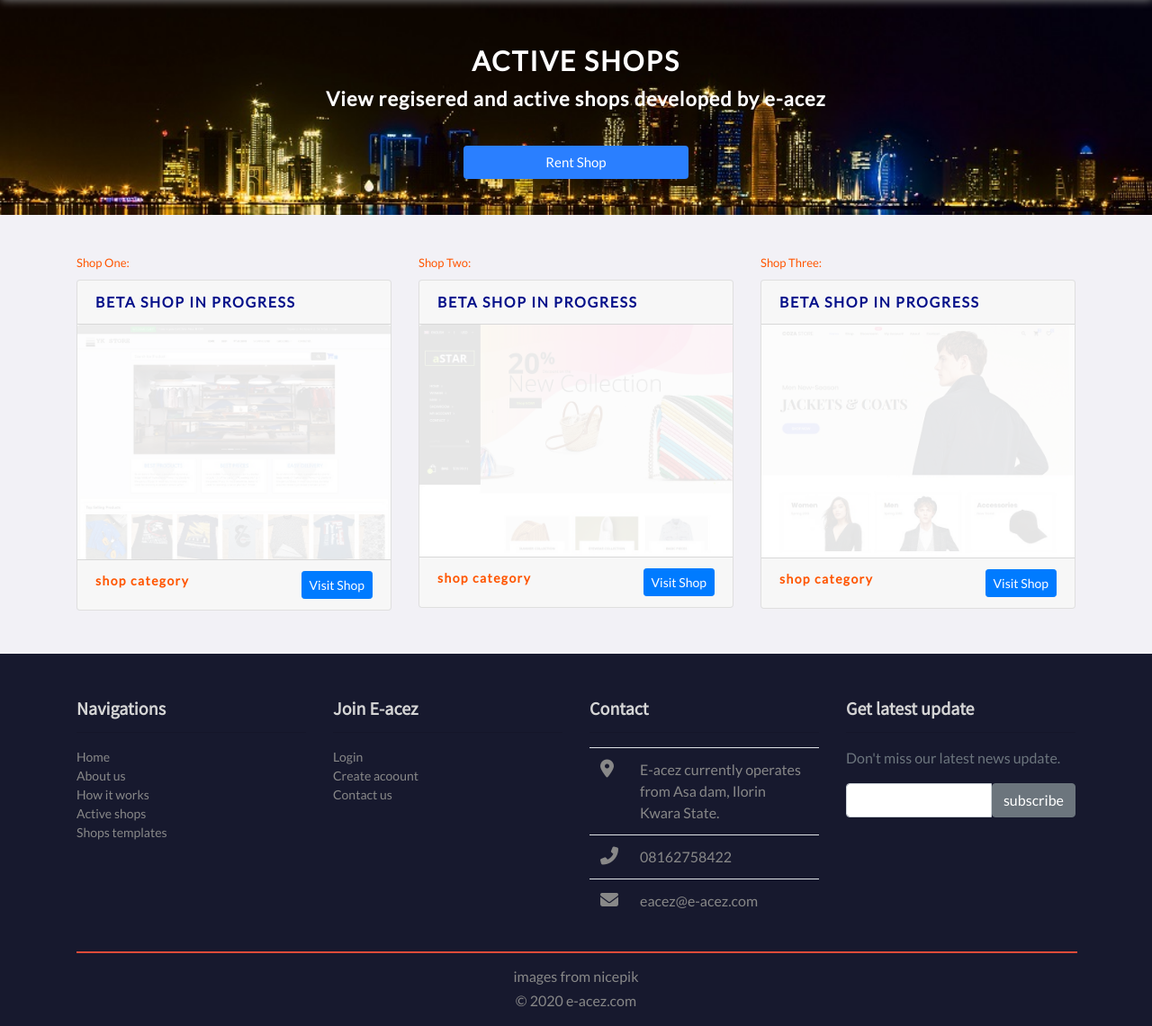
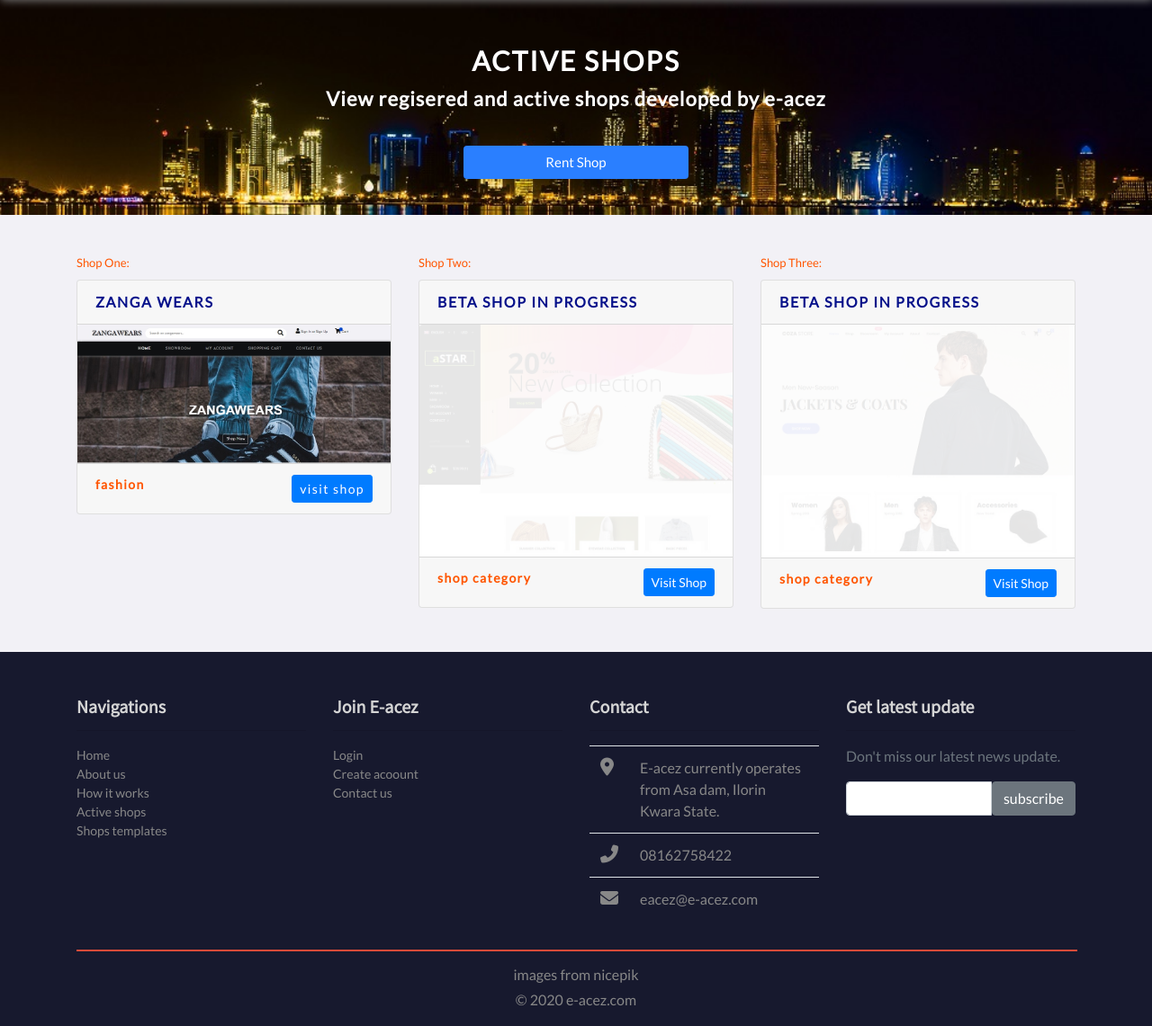
Before and after one commit to Jos33y/e-acez-website, a PHP site: page /active-shops.php in a window 1280 px wide. Shown: the part 77-1218 px from the top of the page at 90% size. After the commit the page ends 1195 px from the top, so only its background shows below. Run offline with PHP 8.4, Linux system fonts and the light colour scheme; some libraries are stand-ins or nearby versions; some web fonts are replaced.

Commit message:
added one active store

```diff
--- a/active-shops.php
+++ b/active-shops.php
@@ -26,11 +26,11 @@
         <div class="col-md-4 col-sm-4">
           <span class="steps">Shop One:</span>
           <div class="card">
-            <div class="card-header"> Beta shop in progress</div>
-            <img class="card-img-top shop-img" src="images/store-img.jpg" alt="Shop Image">
+            <div class="card-header"> Zanga Wears</div>
+            <img class="card-img-top" src="images/zangawears.jpg" alt="Shop Image">
             <div class="card-footer">
-              <span class="text-right">Shop category</span>
-              <button onclick="alert()" class="btn btn-sm btn-primary" style="float: right">Visit Shop</button>
+              <span class="text-right">Fashion</span>
+              <a href="https://e-acez.com/zangawears/" target="_blank" class="btn btn-sm btn-primary" style="float: right">Visit Shop</a>
             </div>
           </div>
         </div>
--- a/index.php
+++ b/index.php
@@ -183,8 +183,8 @@
         <div class="col-md-3 col-sm-3">
           <span class="steps">Shop One:</span>
           <div class="card">
-            <div class="card-header"> Beta shop in progress</div>
-            <img class="card-img-top shop-img" src="images/store-img.jpg" alt="Shop Image">
+            <div class="card-header"> Zanga Wears </div>
+            <img class="card-img-top" src="images/zangawears.jpg" alt="Shop Image">
           </div>
         </div>
 
```
Also changed, not shown: images/zangawears.jpg (added).
